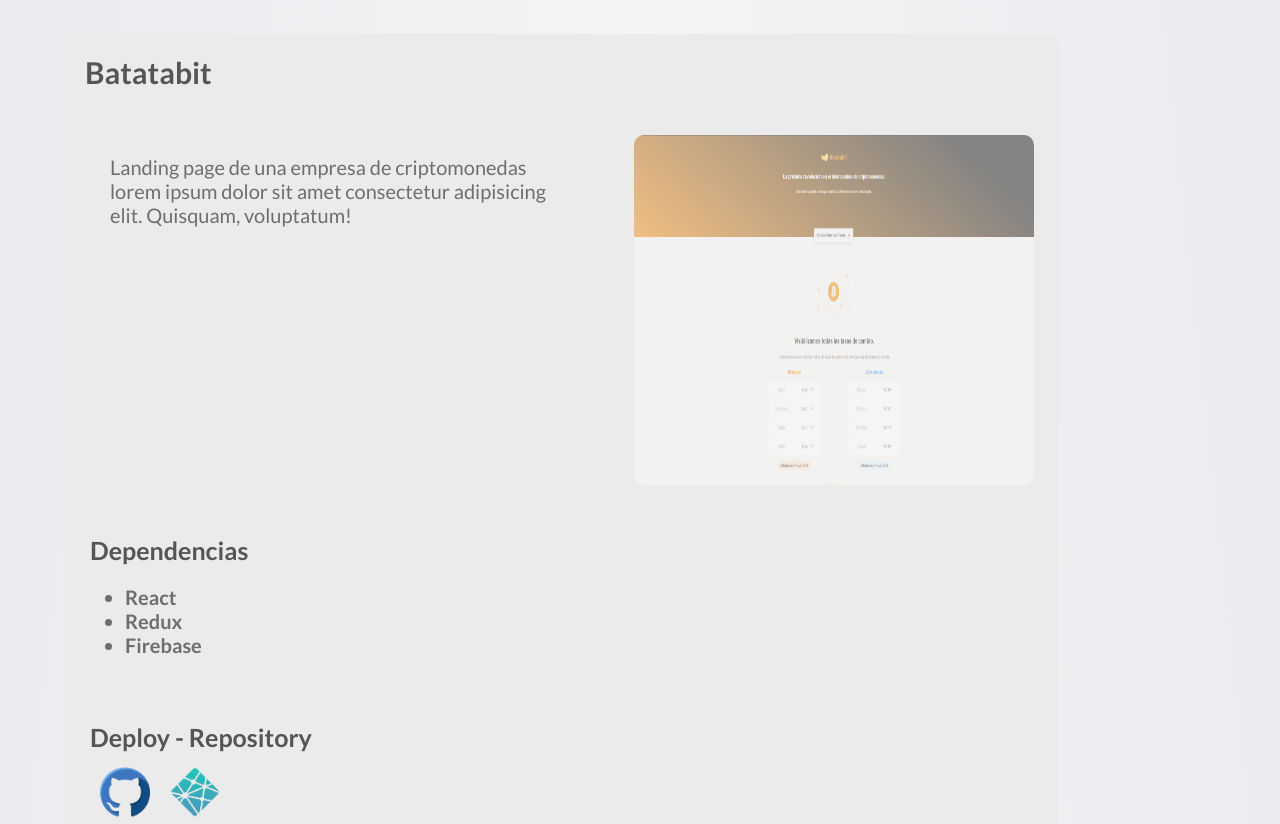
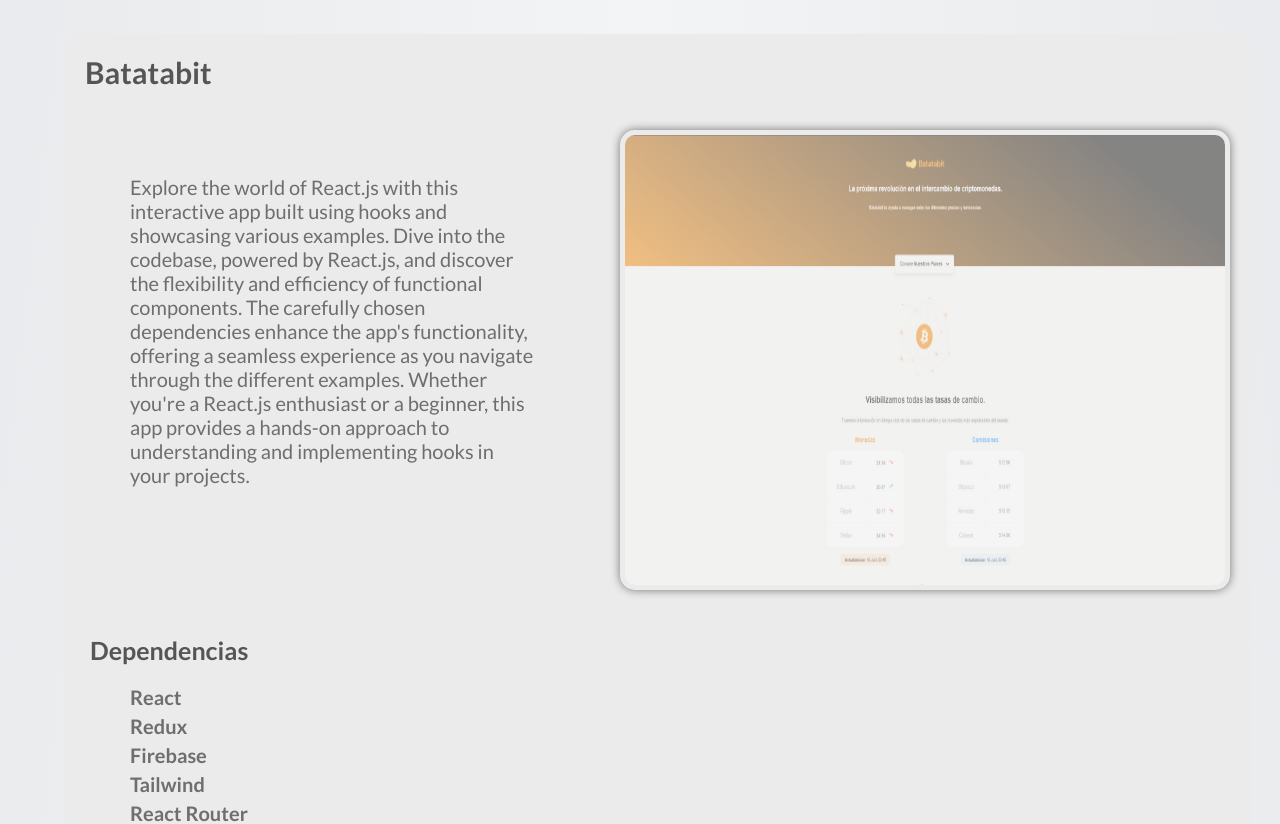
Before and after one commit to diegotoledo13/portfolio, a React (Vite) app: page /portfolio in a window 1280 px wide. Shown: the part 4720-5544 px from the top of the page. Built offline with nearby package versions, Linux system fonts and the light colour scheme.

Commit message:
usando useState para cambiar idioma de otros componentes

```diff
--- a/src/App.jsx
+++ b/src/App.jsx
@@ -20,7 +20,7 @@
             setLanguage={setLanguage}/>
       <Main text={text}/>
       <Habilidades text={text}/>
-      <Portfolio/>
+      <Portfolio language={language}/>
       <Footer/>
     </>
   )
--- a/src/components/Footer.jsx
+++ b/src/components/Footer.jsx
@@ -38,7 +38,7 @@
 const Footer = () => {
   return (
     <DivF>
-        <P2>© Diego Toledo 2023 - Uruguay</P2>
+        <P2>© Diego Toledo {new Date().getFullYear()} - Uruguay</P2>
         <DivS>
           <ImgI src={imagesLogo.mail} alt="email"/>
           <Span>diego.toledo.sanchez13@gmail.com</Span>
--- a/src/components/Portfolio.jsx
+++ b/src/components/Portfolio.jsx
@@ -5,15 +5,14 @@
 const DivPortfolio = styled.div`
     @media( min-width: 768px){
       margin: 100px 15px 30px 50px;
-      width: 80%;
     }
 
     `
-const Portfolio = () => {
+const Portfolio = ({language}) => {
 
   return (
     <DivPortfolio>
-      <Trabajos/>
+      <Trabajos language={language}/>
     </DivPortfolio>
   )
 }
--- a/src/components/Trabajos.jsx
+++ b/src/components/Trabajos.jsx
@@ -28,11 +28,20 @@
   padding: 5px;
   border-radius: 15px;
   opacity: .5;
-  @media (min-width: 768px){
+  transition: opacity 1.s ease-in-out;
+  box-shadow: 0 0 10px #000000 ;
+  &:hover{
+    opacity: 1;
+  }
+  @media (min-width: 800px){
     width: 400px;
     height: 350px;
     margin: 20px;
-
+  }
+  @media (min-width: 1100px){
+    width: 600px;
+    height: 450px;
+    margin: 20px;
   }
 
 `
@@ -54,8 +63,9 @@
   font-family: 'Lato', sans-sesrif;
   color: #6e6e6e;
   margin: 5px;
+  padding:  10px ;
   @media (min-width: 768px){
-    padding: 40px;
+    padding:  60px ;
   }
 `
 const H2 = styled.h2`
@@ -70,7 +80,11 @@
   color: #6e6e6e;
   font-size: 20px;
   font-weight: 700;
+  list-style: none;
 `
+const Li = styled.li`
+  margin: 5px;
+  `
 const DivD = styled.div`
 margin: 5px;
 `
@@ -94,7 +108,8 @@
 `
 
 
-const Trabajos = () => {
+const Trabajos = ({language}) => {
+
   return (
     <>
       {trabajos.map((trabajo) => (
@@ -102,13 +117,13 @@
             <H1>{trabajo.title}</H1>
           <DivTitulo>
             <Img src={trabajo.img} alt={trabajo.title}/>
-            <P>{trabajo.description}</P>
+            <P>{language === 'english' ? trabajo.descriptionEn : trabajo.descriptionEs}</P>
           </DivTitulo>
           <DivDependecias>
             <H2>Dependencias</H2>
             <Ul>
               {trabajo.dependencias.map((dependencia, i) => (
-                <li key={`${trabajo.id}-dep-${i}`}>{dependencia}</li>
+                <Li key={`${trabajo.id}-dep-${i}`}>{dependencia}</Li>
               ))}
             </Ul>
           </DivDependecias>
--- a/src/data/trabajos.js
+++ b/src/data/trabajos.js
@@ -4,8 +4,9 @@
 const trabajos = [{
     id: 1,
     title: "Batatabit",
-    description: "Landing page de una empresa de criptomonedas lorem ipsum dolor sit amet consectetur adipisicing elit. Quisquam, voluptatum!",
-    dependencias: ["React", "Redux", "Firebase"],
+    descriptionEn:"Explore the world of React.js with this interactive app built using hooks and showcasing various examples. Dive into the codebase, powered by React.js, and discover the flexibility and efficiency of functional components. The carefully chosen dependencies enhance the app's functionality, offering a seamless experience as you navigate through the different examples. Whether you're a React.js enthusiast or a beginner, this app provides a hands-on approach to understanding and implementing hooks in your projects.",
+    descriptionEs: "Explora el mundo de React.js con esta aplicación interactiva construida utilizando hooks y mostrando diversos ejemplos. Sumérgete en el código, impulsado por React.js, y descubre la flexibilidad y eficiencia de los componentes funcionales. Las dependencias cuidadosamente seleccionadas mejoran la funcionalidad de la aplicación, ofreciendo una experiencia fluida mientras navegas por los diferentes ejemplos. Ya seas un entusiasta de React.js o un principiante, esta aplicación ofrece un enfoque práctico para comprender e implementar hooks en tus proyectos.",
+    dependencias: ["React", "Redux", "Firebase", "Tailwind", "React Router", "React Hooks", "React Icons", "React Helmet", "React Scroll"],
     img: batataImg,
     links: [
         { url: "https://github.com/usuario/batatabit", logo: imagesLogo.github },
@@ -15,7 +16,8 @@
     {
     id: 2,
     title: "HookApp",
-    description: "Aplicación de notas con React lorem ipsum dolor sit amet consectetur adipisicing elit. Quisquam, voluptatum!lorem ipsum dolor sit amet consectetur adipisicing elit. Quisquam, voluptatum!",
+    descriptionEn:"Explore the world of React.js with this interactive app built using hooks and showcasing various examples. Dive into the codebase, powered by React.js, and discover the flexibility and efficiency of functional components. The carefully chosen dependencies enhance the app's functionality, offering a seamless experience as you navigate through the different examples. Whether you're a React.js enthusiast or a beginner, this app provides a hands-on approach to understanding and implementing hooks in your projects.",
+    descriptionEs: "Explora el mundo de React.js con esta aplicación interactiva construida utilizando hooks y mostrando diversos ejemplos. Sumérgete en el código, impulsado por React.js, y descubre la flexibilidad y eficiencia de los componentes funcionales. Las dependencias cuidadosamente seleccionadas mejoran la funcionalidad de la aplicación, ofreciendo una experiencia fluida mientras navegas por los diferentes ejemplos. Ya seas un entusiasta de React.js o un principiante, esta aplicación ofrece un enfoque práctico para comprender e implementar hooks en tus proyectos.",
     dependencias: ["React", "Redux", "Firebase"],
     img: batataImg,
     imgLink: [imagesLogo.github, imagesLogo.netlify],
--- a/src/index.css
+++ b/src/index.css
@@ -1,5 +1,4 @@
 body {
     margin: 0px;
     background: conic-gradient(at center top, rgb(17, 24, 39), rgb(243, 244, 246), rgb(17, 24, 39));
-
 }
```
